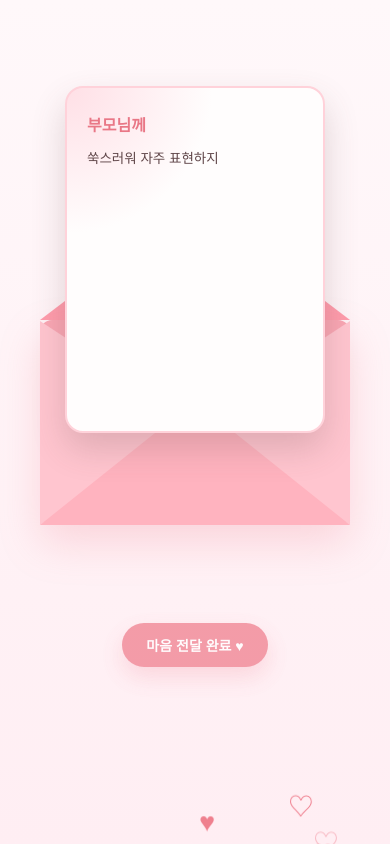
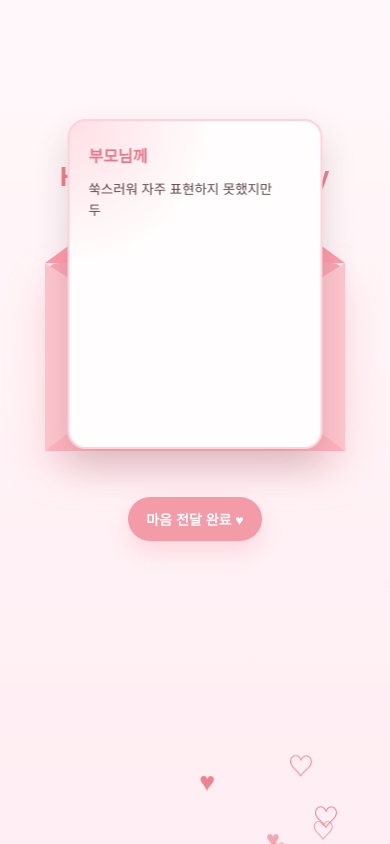
Before and after one commit to JINSOLdev/ParentsDay-card, a plain HTML site: page index.html in a window 390 px wide. Both pictures are taken after a click on the button "편지 열어보기". Drawn offline with Linux system fonts and the light colour scheme.

Commit message:
fix. 데스크톱, 태블릿, 모바일 media query 수정
- 모바일에서 .open-button에만 margin-top이 따로 들어가서 버튼 정렬 깨짐 수정
- 봉투 열기 전 공백 줄임
- 봉투 크기 축소
- 카드가 열린 뒤 화면 중앙 쪽에 오도록 조정
- 버튼 2개는 항상 같은 줄에서 가운데 정렬
- 모바일에서도 버튼 정렬 유지
- display: none 인라인 스타일 제거하고 css 클래스로 제어

```diff
--- a/index.html
+++ b/index.html
@@ -19,16 +19,16 @@
             <div class="envelope" id="envelope">
                 <div class="letter-card" id="letterCard">
                     <div class="card-inner">
-                        <!-- 카드 앞면 -->
                         <div class="card-face card-front">
-                            <img src="parents_day.png" alt="Happy Parents' Day 카드" class="card-image" />
+                            <img src="./parents_day.png" alt="Happy Parents' Day 카드" class="card-image" />
                         </div>
 
-                        <!-- 카드 뒷면 -->
                         <div class="card-face card-back">
                             <p class="to">부모님께</p>
                             <p class="message" id="message"></p>
-                            <p class="from" id="fromText">- 아빠, 엄마의 딸 진솔 올림 -</p>
+                            <p class="from" id="fromText">
+                                - 아빠, 엄마의 딸 진솔 올림 -
+                            </p>
                         </div>
                     </div>
                 </div>
@@ -44,7 +44,8 @@
                 <button type="button" class="open-button" id="openButton">
                     편지 열어보기
                 </button>
-                <button type="button" class="reset-button" id="resetButton" style="display: none;">
+
+                <button type="button" class="reset-button hidden" id="resetButton">
                     다시 보기
                 </button>
             </div>
--- a/script.js
+++ b/script.js
@@ -12,51 +12,46 @@ const letterMessage = `쑥스러워 자주 표현하지 못했지만
 앞으로도 오래오래 건강하시고,
 행복한 일들이 더 많았으면 좋겠습니다.
 
-항상 감사하고 사랑합니다 ❤️
-`;
+항상 감사하고 사랑합니다 ❤️`;
 
 let isOpened = false;
 let typingIndex = 0;
+let typingTimer = null;
 
 function openCard() {
   if (isOpened) return;
 
   isOpened = true;
+
   envelope.classList.add("open");
   openButton.textContent = "마음 전달 완료 ♥";
   openButton.disabled = true;
 
-  // 카드가 봉투에서 올라온 뒤 뒤집힘
   setTimeout(() => {
     letterCard.classList.add("flip");
-  }, 1200);
+  }, 1000);
 
-  // 카드가 뒤집힌 뒤 메시지 작성 시작
   setTimeout(() => {
     typeMessage();
     createHearts();
-  }, 2100);
+  }, 1800);
 }
 
 function resetCard() {
-  // 상태 초기화
   isOpened = false;
   typingIndex = 0;
 
-  // 클래스 제거
+  clearTimeout(typingTimer);
+
   envelope.classList.remove("open");
   letterCard.classList.remove("flip");
   fromText.classList.remove("show");
 
-  // 텍스트 초기화
   messageElement.textContent = "";
   openButton.textContent = "편지 열어보기";
   openButton.disabled = false;
 
-  // 리셋 버튼 숨기기
-  resetButton.style.display = "none";
-
-  // 하트 제거
+  resetButton.classList.add("hidden");
   heartsContainer.innerHTML = "";
 }
 
@@ -65,18 +60,17 @@ function typeMessage() {
     messageElement.textContent += letterMessage[typingIndex];
     typingIndex += 1;
 
-    setTimeout(typeMessage, 55);
+    typingTimer = setTimeout(typeMessage, 55);
   } else {
     fromText.classList.add("show");
-    // 모든 글자가 보여진 후 리셋 버튼 표시
-    resetButton.style.display = "inline-block";
+    resetButton.classList.remove("hidden");
   }
 }
 
 function createHearts() {
   const heartCount = 16;
 
-  for (let i = 0; i < heartCount; i++) {
+  for (let i = 0; i < heartCount; i += 1) {
     setTimeout(() => {
       const heart = document.createElement("span");
 
--- a/style.css
+++ b/style.css
@@ -8,9 +8,6 @@ body {
     font-family: "Pretendard", "Apple SD Gothic Neo", sans-serif;
     background: linear-gradient(180deg, #fff8fa 0%, #ffeef3 100%);
     color: #5f4548;
-    display: flex;
-    align-items: center;
-    justify-content: center;
 }
 
 .container {
@@ -18,20 +15,20 @@ body {
     width: 100%;
     max-width: 600px;
     min-height: 100vh;
-    padding: 24px 16px 40px;
+    margin: 0 auto;
+    padding: 28px 16px 36px;
     display: flex;
     flex-direction: column;
     align-items: center;
     justify-content: center;
-    gap: 12px;
+    gap: 14px;
     overflow-x: hidden;
     overflow-y: auto;
 }
 
 .title-area {
     text-align: center;
-    margin-top: 16px;
-    margin-bottom: 0;
+    margin: 0;
 }
 
 .sub-title {
@@ -44,15 +41,14 @@ body {
 h1 {
     margin: 0;
     color: #ef7f8e;
-    font-size: clamp(24px, 4vw, 34px);
+    font-size: clamp(25px, 4vw, 34px);
     letter-spacing: 1px;
 }
 
-/* 전체 카드/봉투 무대 */
 .card-scene {
     position: relative;
-    width: min(480px, 92vw);
-    height: 450px;
+    width: min(460px, 92vw);
+    height: 480px;
     display: flex;
     flex-direction: column;
     align-items: center;
@@ -61,9 +57,9 @@ h1 {
 /* 봉투 전체 */
 .envelope {
     position: relative;
-    width: 340px;
-    height: 210px;
-    margin-top: 55px;
+    width: 320px;
+    height: 200px;
+    margin-top: 58px;
     cursor: pointer;
     perspective: 1200px;
 }
@@ -82,8 +78,8 @@ h1 {
 .letter-card {
     position: absolute;
     left: 50%;
-    bottom: 28px;
-    width: 280px;
+    bottom: 26px;
+    width: 260px;
     height: 330px;
     transform: translateX(-50%) translateY(100px) scale(0.82);
     opacity: 0;
@@ -173,24 +169,24 @@ h1 {
 }
 
 .envelope-left {
-left: 0;
-    border-top: 105px solid transparent;
-    border-bottom: 105px solid transparent;
-border-left: 170px solid #ffc5cf;
+    left: 0;
+    border-top: 100px solid transparent;
+    border-bottom: 100px solid transparent;
+    border-left: 160px solid #ffc5cf;
 }
 
 .envelope-right {
     right: 0;
-    border-top: 105px solid transparent;
-    border-bottom: 105px solid transparent;
-    border-right: 170px solid #ffc5cf;
+    border-top: 100px solid transparent;
+    border-bottom: 100px solid transparent;
+    border-right: 160px solid #ffc5cf;
 }
 
 .envelope-bottom {
     left: 0;
-    border-left: 170px solid transparent;
-    border-right: 170px solid transparent;
-    border-bottom: 125px solid #ffb3bf;
+    border-left: 160px solid transparent;
+    border-right: 160px solid transparent;
+    border-bottom: 120px solid #ffb3bf;
 }
 
 /* 봉투 덮개 */
@@ -198,8 +194,8 @@ border-left: 170px solid #ffc5cf;
     position: absolute;
     top: 0;
     left: 0;
-    width: 340px;
-    height: 120px;
+    width: 320px;
+    height: 116px;
     background: #ff9dad;
     clip-path: polygon(0 0, 100% 0, 50% 100%);
     transform-origin: top;
@@ -217,9 +213,7 @@ border-left: 170px solid #ffc5cf;
 .envelope.open .letter-card {
     opacity: 1;
     z-index: 6;
-
-    /* 기존 -260px은 너무 많이 올라가서 잘림. -70px로 조정 */
-    transform: translateX(-50%) translateY(-35px) scale(1);
+    transform: translateX(-50%) translateY(24px) scale(1);
 }
 
 /* 카드가 올라온 뒤 뒤집힘 */
@@ -227,23 +221,25 @@ border-left: 170px solid #ffc5cf;
     transform: rotateY(180deg);
 }
 
-
 /* 버튼 컨테이너 */
 .button-container {
     display: flex;
-    flex-wrap: wrap;
-    gap: 12px;
-    margin-top: 36px;
+    flex-direction: row;
+    flex-wrap: nowrap;
+    gap: 14px;
+    margin-top: 48px;
     align-items: center;
     justify-content: center;
     width: 100%;
-    max-width: 300px;
 }
 
 /* 버튼 */
 .open-button,
 .reset-button {
-    padding: 13px 28px;
+    min-width: 130px;
+    height: 48px;
+    margin: 0;
+    padding: 0 24px;
     border: none;
     border-radius: 999px;
     background: #ef7f8e;
@@ -254,13 +250,19 @@ border-left: 170px solid #ffc5cf;
     box-shadow: 0 10px 22px rgba(239, 127, 142, 0.3);
     transition:
         transform 0.2s ease,
-        background 0.2s ease;
+        background 0.2s ease,
+        opacity 0.2s ease;
 }
 
 .open-button:hover,
 .reset-button:hover {
     transform: translateY(-2px);
     background: #e86f80;
+}
+
+.open-button:disabled {
+    cursor: default;
+    opacity: 0.75;
 }
 
 .reset-button {
@@ -272,9 +274,8 @@ border-left: 170px solid #ffc5cf;
     background: #856568;
 }
 
-.open-button:disabled {
-    cursor: default;
-    opacity: 0.75;
+.hidden {
+    display: none;
 }
 
 /* 떠오르는 하트 */
@@ -309,78 +310,13 @@ border-left: 170px solid #ffc5cf;
     }
 }
 
-/* 태블릿 이하 */
-@media (max-width: 768px) {
-    .container {
-        padding-top: 22px;
-    }
-
-    .title-area {
-        margin-top: 20px;
-    }
-
-    .card-scene {
-        height: 600px;
-    }
-
-    .envelope {
-        width: 360px;
-        height: 235px;
-        margin-top: 145px;
-    }
-
-    .letter-card {
-        width: 290px;
-        height: 387px;
-        bottom: 34px;
-
-        /* 닫힌 상태 */
-        transform: translateX(-50%) translateY(118px) scale(0.82);
-    }
-
-    .envelope.open .letter-card {
-        /* 열린 상태 */
-        transform: translateX(-50%) translateY(-65px) scale(1);
-    }
-
-    .envelope-flap {
-        width: 360px;
-        height: 136px;
-    }
-
-    .envelope-left {
-        border-top-width: 117px;
-        border-bottom-width: 117px;
-        border-left-width: 180px;
-    }
-
-    .envelope-right {
-        border-top-width: 117px;
-        border-bottom-width: 117px;
-        border-right-width: 180px;
-    }
-
-    .envelope-bottom {
-        border-left-width: 180px;
-        border-right-width: 180px;
-        border-bottom-width: 142px;
-    }
-
-    .open-button {
-        margin-top: 66px;
-    }
-}
-
 /* 모바일 */
 @media (max-width: 480px) {
     .container {
-        padding: 18px 14px 24px;
-        gap: 10px;
-    }
-
-    .title-area {
-        margin-top: 14px;
-        margin-bottom: 0;
+        min-height: 100svh;
+        padding: 24px 14px 28px;
+        gap: 12px;
+        justify-content: center;
     }
 
     .sub-title {
@@ -388,74 +324,56 @@ border-left: 170px solid #ffc5cf;
     }
 
     h1 {
-        font-size: 26px;
-    }
-
-    .button-container {
-        max-width: 280px;
-        gap: 8px;
-    }
-
-    .open-button,
-    .reset-button {
-        padding: 11px 20px;
-        font-size: 14px;
+        font-size: 27px;
     }
 
     .card-scene {
         width: 100%;
-        height: 560px;
+        height: 500px;
     }
 
     .envelope {
-        width: 310px;
-        height: 205px;
-        margin-top: 140px;
-    }
-
-    .envelope-back {
-        border-radius: 12px;
+        width: 300px;
+        height: 188px;
+        margin-top: 58px;
     }
 
     .letter-card {
-        width: 260px;
-        height: 347px;
-        bottom: 32px;
-
-        /* 닫힌 상태 */
-        transform: translateX(-50%) translateY(108px) scale(0.82);
+        width: 255px;
+        height: 330px;
+        bottom: 24px;
+        transform: translateX(-50%) translateY(96px) scale(0.82);
     }
 
     .envelope.open .letter-card {
-        /* 열린 상태 */
-        transform: translateX(-50%) translateY(-60px) scale(1);
+        transform: translateX(-50%) translateY(22px) scale(1);
     }
 
     .envelope-flap {
-        width: 310px;
-        height: 118px;
+        width: 300px;
+        height: 110px;
     }
 
     .envelope-left {
-        border-top-width: 102px;
-        border-bottom-width: 102px;
-        border-left-width: 155px;
+        border-top-width: 94px;
+        border-bottom-width: 94px;
+        border-left-width: 150px;
     }
 
     .envelope-right {
-        border-top-width: 102px;
-        border-bottom-width: 102px;
-        border-right-width: 155px;
+        border-top-width: 94px;
+        border-bottom-width: 94px;
+        border-right-width: 150px;
     }
 
     .envelope-bottom {
-        border-left-width: 155px;
-        border-right-width: 155px;
-        border-bottom-width: 124px;
+        border-left-width: 150px;
+        border-right-width: 150px;
+        border-bottom-width: 114px;
     }
 
     .card-back {
-        padding: 24px 20px;
+        padding: 22px 19px;
     }
 
     .to {
@@ -464,18 +382,28 @@ border-left: 170px solid #ffc5cf;
     }
 
     .message {
-        min-height: 230px;
-        font-size: 13.5px;
-        line-height: 1.65;
+        min-height: 180px;
+        font-size: 13.4px;
+        line-height: 1.58;
     }
 
     .from {
-        font-size: 13.5px;
+        margin-top: 22px;
+        font-size: 13px;
     }
 
-    .open-button {
-        margin-top: 62px;
-        padding: 12px 24px;
+    .button-container {
+        margin-top: 46px;
+        gap: 10px;
+        flex-wrap: nowrap;
+    }
+
+    .open-button,
+    .reset-button {
+        min-width: 116px;
+        height: 44px;
+        margin: 0;
+        padding: 0 18px;
         font-size: 14px;
     }
 }
@@ -487,61 +415,72 @@ border-left: 170px solid #ffc5cf;
     }
 
     .card-scene {
-        height: 535px;
+        height: 480px;
     }
 
     .envelope {
         width: 280px;
-        height: 185px;
-        margin-top: 135px;
+        height: 176px;
+        margin-top: 52px;
     }
 
     .letter-card {
         width: 238px;
-        height: 317px;
-
-        /* 닫힌 상태 */
-        transform: translateX(-50%) translateY(100px) scale(0.82);
+        height: 315px;
+        bottom: 22px;
+        transform: translateX(-50%) translateY(90px) scale(0.82);
     }
 
     .envelope.open .letter-card {
-        /* 열린 상태 */
-        transform: translateX(-50%) translateY(-55px) scale(1);
+        transform: translateX(-50%) translateY(18px) scale(1);
     }
 
     .envelope-flap {
         width: 280px;
-        height: 108px;
+        height: 102px;
     }
 
     .envelope-left {
-        border-top-width: 92px;
-        border-bottom-width: 92px;
+        border-top-width: 88px;
+        border-bottom-width: 88px;
         border-left-width: 140px;
     }
 
     .envelope-right {
-        border-top-width: 92px;
-        border-bottom-width: 92px;
+        border-top-width: 88px;
+        border-bottom-width: 88px;
         border-right-width: 140px;
     }
 
     .envelope-bottom {
         border-left-width: 140px;
         border-right-width: 140px;
-        border-bottom-width: 112px;
+        border-bottom-width: 106px;
     }
 
     .card-back {
-        padding: 22px 18px;
+        padding: 20px 17px;
     }
 
     .message {
-        font-size: 12.8px;
-        line-height: 1.6;
+        font-size: 12.6px;
+        line-height: 1.55;
     }
 
-    .open-button {
-        margin-top: 58px;
+    .from {
+        font-size: 12px;
+    }
+
+    .button-container {
+        margin-top: 42px;
+        gap: 8px;
+    }
+
+    .open-button,
+    .reset-button {
+        min-width: 108px;
+        height: 42px;
+        padding: 0 14px;
+        font-size: 13px;
     }
 }
```
